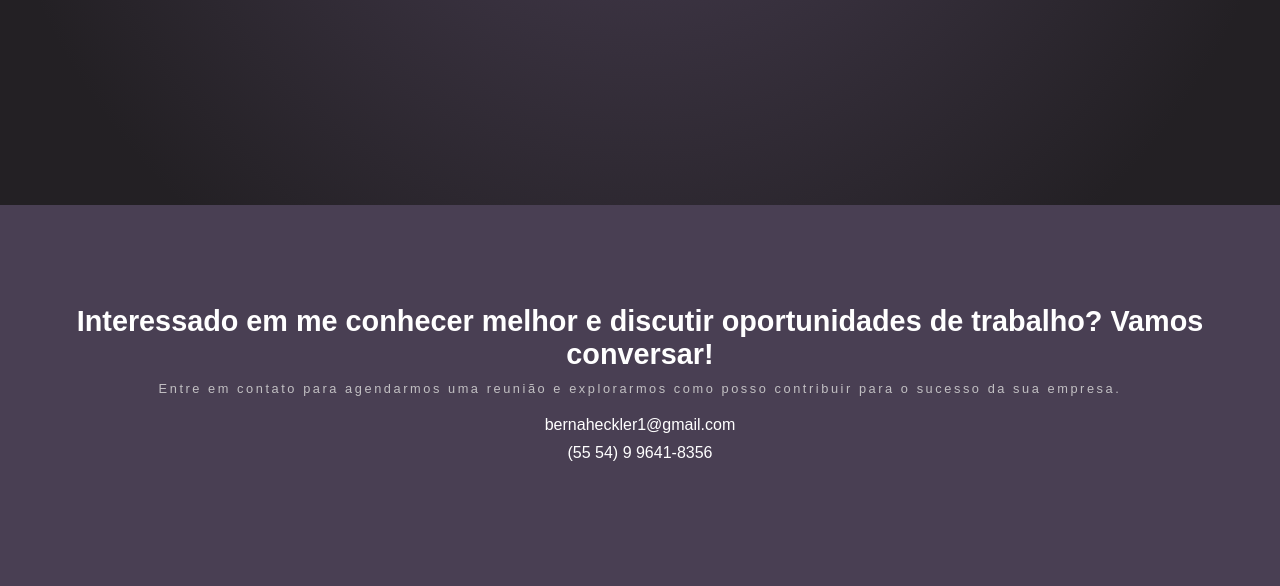
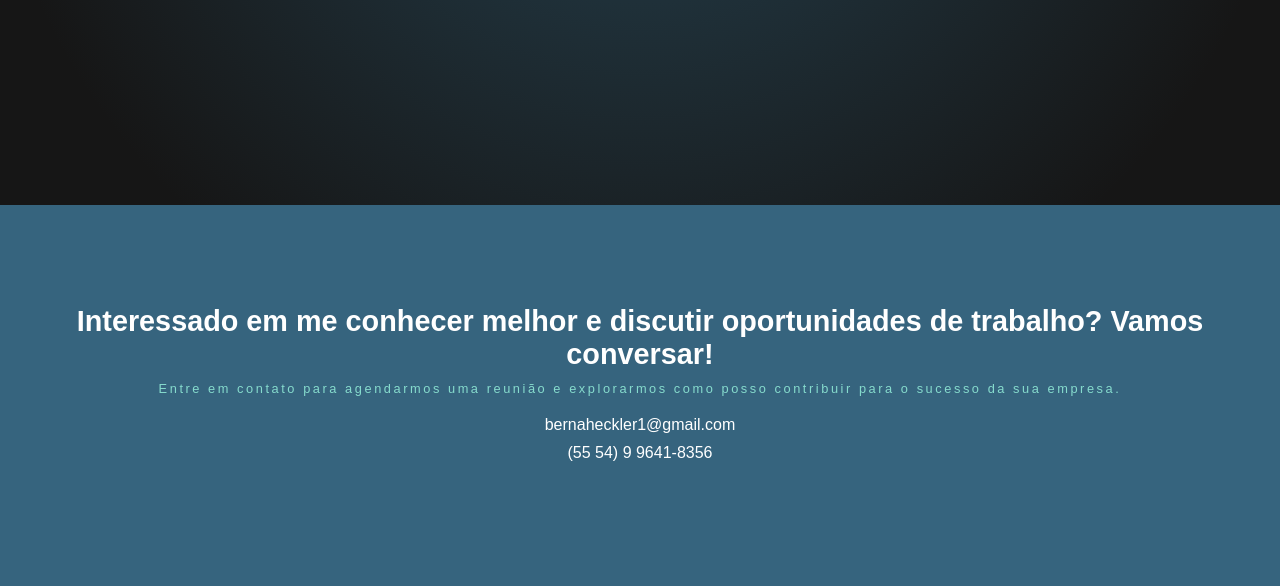
Before and after one commit to bernardoHeckler/bernardoHeckler.github.io, a plain HTML site: page index.html in a window 1280 px wide. Shown: the part 657-1243 px from the top of the page. Drawn offline with Linux system fonts and the light colour scheme.

Commit message:
novidade para novos recém chegados, novas cores foram selecionadas para agradar quem visita o site e também o site já estava precisando trocar suas cores.

```diff
--- a/css/variables.css
+++ b/css/variables.css
@@ -1,9 +1,9 @@
 :root {
-  --primary-color: #232024;
-  --secondary-color: #A58BBE;
-  --purple: #665577;
-  --lightgray: #C2C0C3;
+  --primary-color: #161616;
+  --secondary-color: #5996c9;
+  --purple: #31647e;
+  --lightgray: #86dbcd;
   --white: #ffffff;
-  --lightpurplue: #493F53;
+  --lightpurplue: #36647e;
 
 }
```
